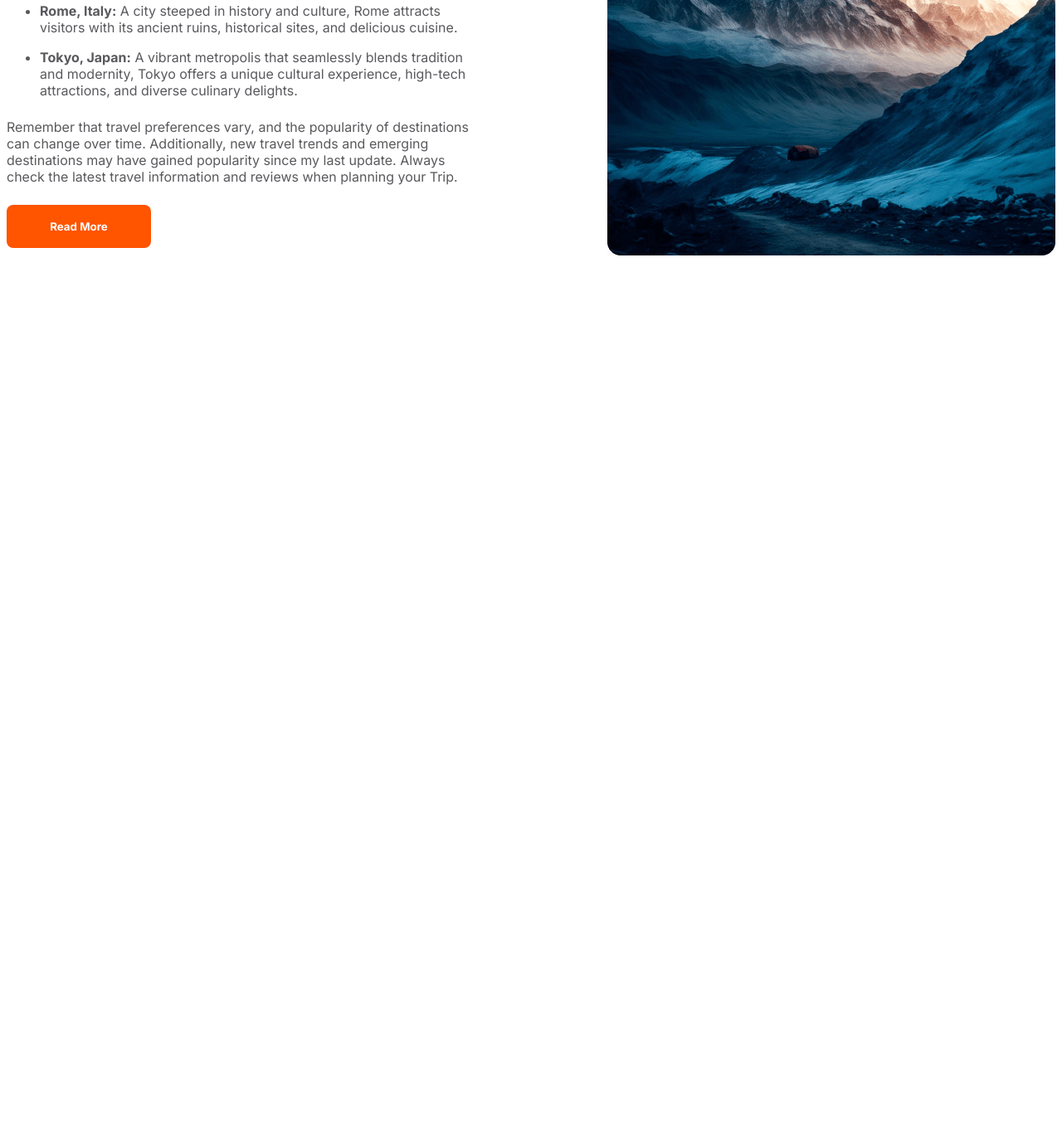
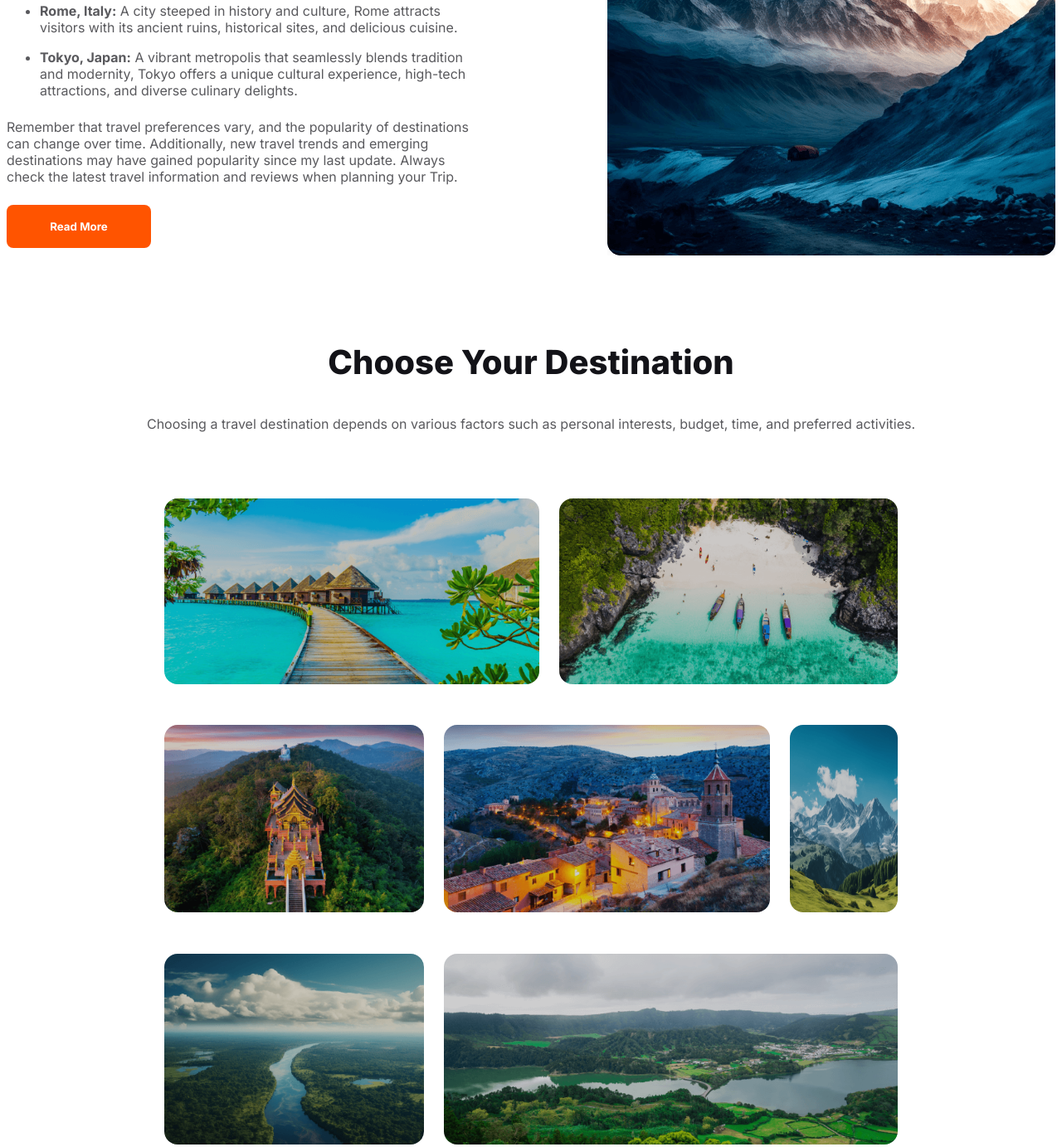
Before and after one commit to MohammadRubel98/Batch-9-A-2, a plain HTML site: page index.html in a window 1280 px wide. Shown: the part 1052-2435 px from the top of the page at 83% size. Before the commit the page ends 1372 px from the top, so only its background shows below. Drawn offline with Linux system fonts and the light colour scheme.

Commit message:
destination section add

```diff
--- a/index.html
+++ b/index.html
@@ -65,6 +65,34 @@
                 <img src="Images/Rectangle 4.png" alt="">
             </div>
         </div>
+        <!-- destination add  -->
+        <div class="destination">
+            <h3 class="destination-title">Choose Your Destination</h3>
+            <p class="destination-description">Choosing a travel destination depends on various factors such as personal interests, budget, time, and preferred activities.</p>
+        </div>
+        <div class="destination-img">
+            <div class="Maldives">
+                <img src="Images/Rectangle 5.png" alt="">
+            </div>
+            <div class="Indonesia">
+                <img src="Images/Rectangle 8.png" alt="">
+            </div>
+            <div class="Srilanka">
+                <img src="Images/Rectangle 6.png" alt="">
+            </div>
+            <div class="North-America">
+                <img src="Images/Rectangle 7.png" alt="">
+            </div>
+            <div class="Kashmir">
+                <img src="Images/Rectangle 9.png" alt="">
+            </div>
+            <div class="Bangladesh">
+                <img src="Images/Rectangle 11.png" alt="">
+            </div>
+            <div class="Bandarban">
+                <img src="Images/Rectangle 10.png" alt="">
+            </div>
+        </div>
 
     </main>
         <footer>
--- a/style.css
+++ b/style.css
@@ -123,3 +123,82 @@ ul li {
     width: 525px;
     margin-bottom: 24px;
 }
+/* destination is start here  */
+.destination {
+    text-align: center;
+    margin-top: 6.25rem;
+    margin-bottom: 3rem;
+}
+
+.destination-title {
+    color: #131318;
+    font-weight: 800;
+    font-size: 2.5rem;
+}
+
+.destination-description {
+    margin-top: 24px;
+    color: rgba(19, 19, 24, 0.70);
+    font-weight: 400;
+}
+
+.Maldives {
+    grid-area: Maldives;
+}
+
+.Indonesia {
+    grid-area: Indonesia;
+}
+
+.Srilanka {
+    grid-area: Srilanka;
+}
+
+.North-America {
+    grid-area: North-America;
+}
+
+.Kashmir {
+    grid-area: Kashmir;
+}
+
+.Bangladesh {
+    grid-area: Bangladesh;
+}
+
+.Bandarban {
+    grid-area: Bandarban;
+}
+
+.destination-img img {
+    width: 100%;
+    height: 100%;
+    border-radius: 16px;
+}
+
+.destination-img div {
+    height: 90%;
+}
+
+.destination-img{
+    width: 70%;
+    padding: 30px;
+    margin: 50px auto;
+    display: grid;
+    text-align: center;
+    justify-content: center;
+    grid-template-areas:
+        "Maldives Maldives Maldives Indonesia Indonesia Indonesia"
+        "Srilanka Srilanka North-America North-America North-America Kashmir"
+        "Bangladesh Bangladesh Bandarban Bandarban Bandarban Bandarban";
+    gap: 24px;
+}
+
+.destination-img div {
+    transition: all .5s ease;
+    cursor: pointer;
+}
+
+.destination-img div:hover {
+    transform: scale(1.1);
+}
```
